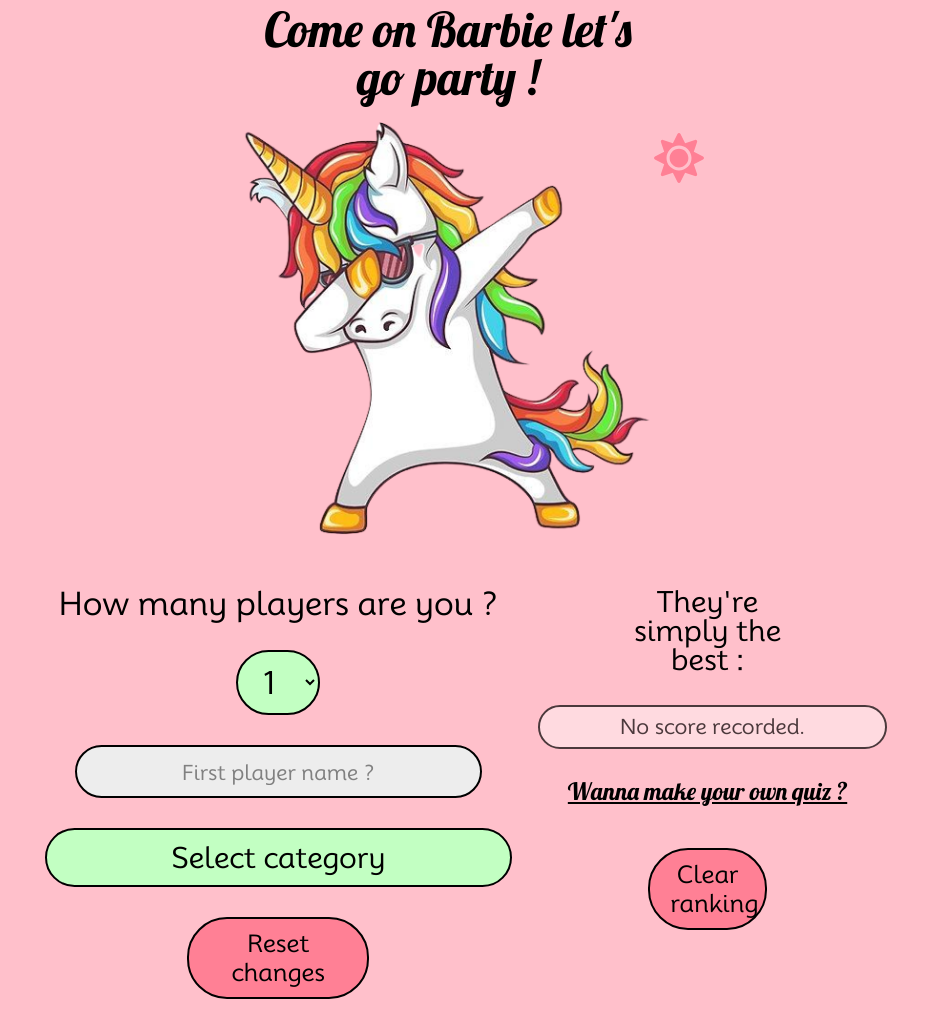
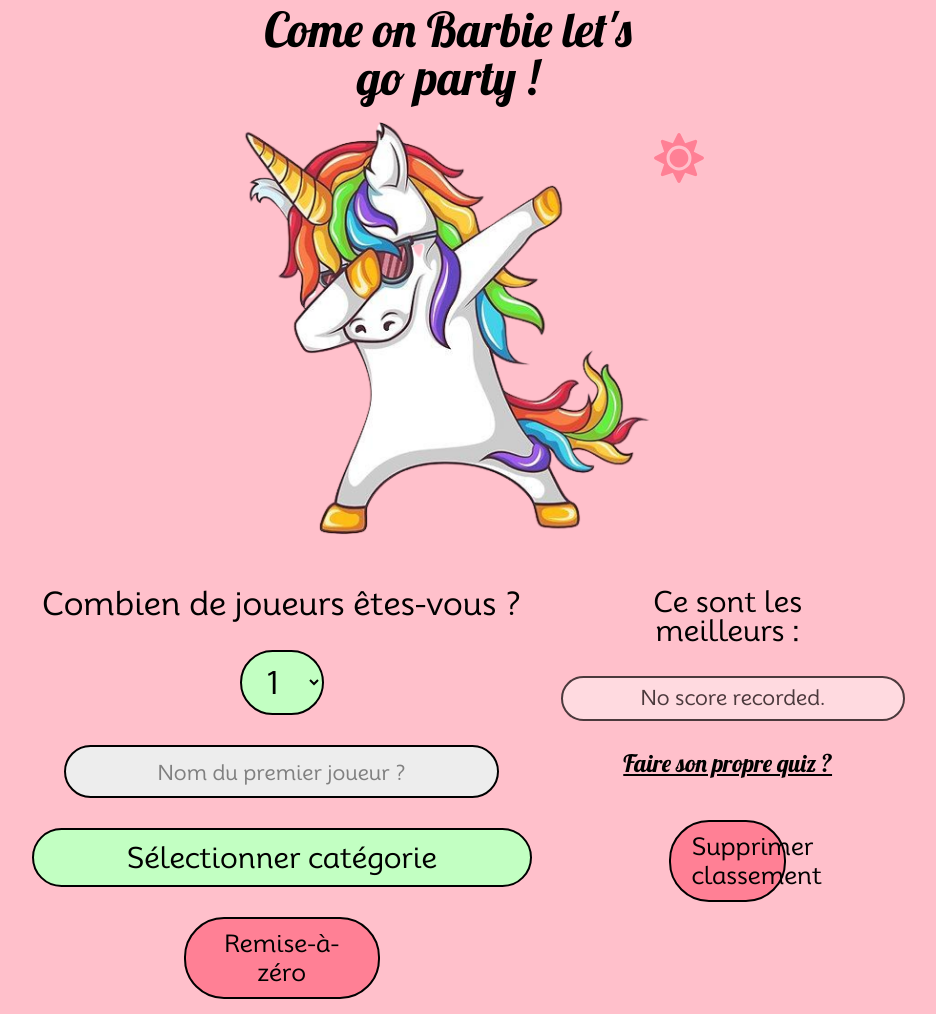
Before and after one commit to Arkayve/come-on-barbie-let-s-go-party, a PHP site: page / in a window 1280 px wide. Shown: the part 35-1049 px from the top of the page, without its empty margins (192-1128 px from the left). Run offline with PHP 8.4, Linux system fonts and the light colour scheme.

Commit message:
make index more dynamic, mage data array to have multilanguage game

```diff
--- a/assets/includes/_config.php
+++ b/assets/includes/_config.php
@@ -1,64 +1,94 @@
 <?php
+
+$count = 1;
+
+$data = [
+    'playerNumber' => ['How many players are you ?', 'Combien de joueurs êtes-vous ?'],
+    'firstPlayerName' => ['First player name ?', 'Nom du premier joueur ?'],
+    'secondPlayerName' => ['Second player name ?', 'Nom du deuxième joueur ?'],
+    'thirdPlayerName' => ['Third player name ?', 'Nom du troisième joueur ?'],
+    'fourthPlayerName' => ['Fourth player name ?', 'Nom du quatrième joueur ?'],
+    'playerBtnCategory' => ['Select category', 'Sélectionner catégorie'],
+    'playerBtnReset' => ['Reset changes', 'Remise-à-zéro'],
+    'rankingTitle' => ['They\'re simply the best :', 'Ce sont les meilleurs :'],
+    'ownQuizLink' => ['Wanna make your own quiz ?', 'Faire son propre quiz ?'],
+    'rankingBtnClear' => ['Clear ranking', 'Supprimer classement'],
+    'categoryTitle' => ['Select category :', 'Sélectionner catégorie :'],
+    'easy' => ['Easy', 'Facile'],
+    'medium' => ['Medium', 'Moyen'],
+    'hard' => ['Hard', 'Difficile'],
+    'endgameTitle' => ['Here are your game stats !', 'Voici les stats de votre partie !'],
+    'ownQuizTitle' => ['Here you can make your own quiz.', 'Ici vous créez votre propre quiz.'],
+    'ownQuizName' => ['What is the name of your quiz ?', 'Quel est le nom de votre quiz ?'],
+    'ownQuizPrecision' => ['You must give four possible answers.', 'Vous devez renseigner quatre réponses possibles.'],
+    'firstProposition' => ['First proposition.', 'Première proposition.'],
+    'secondProposition' => ['Second proposition.', 'Deuxième proposition.'],
+    'thirdProposition' => ['Third proposition.', 'Troisième proposition.'],
+    'fourthProposition' => ['Fourth proposition.', 'Quatrième proposition.'],
+    'goodAnswerIs' => ['We have to know which is the good answer : ', 'Quelle est la bonne réponse : '],
+    'anecdoteTitle' => ['Everyone likes anecdote. Please let us know something about your question.', 'Tout le monde aime les anecdotes. Dites nous quelque chose en rapport avec votre question.'],
+    'anecdoteText' => ['Type your text here.', 'Tapez votre texte ici.']
+];
 
 $quiz = [
     [
-        'name' => 'American Series',
+        'name' => ['American Series', 'Séries américaines'],
         'file' => 'american_series.json',
     ],
     [
-        'name' => 'Belgian Beers',
+        'name' => ['Belgian Beers', 'Bières belge'],
         'file' => 'belgian_beers.json',
     ],
     [
-        'name' => 'Bulk Cultivation',
+        'name' => ['Bulk Cultivation', 'Culture en vrac'],
         'file' => 'bulk_cultivation.json',
     ],
     [
-        'name' => 'Cartoons',
+        'name' => ['Cartoons', 'Dessins animés'],
         'file' => 'cartoons.json',
     ],
     [
-        'name' => 'Company Facts',
+        'name' => ['Company Facts', 'Faits de société'],
         'file' => 'company_facts.json',
     ],
     [
-        'name' => 'COVID-19',
+        'name' => ['COVID-19', 'COVID-19'],
         'file' => 'covid_19.json',
     ],
     [
-        'name' => 'Great Monuments',
+        'name' => ['Great Monuments', 'Grands monuments'],
         'file' => 'great_monuments.json',
     ],
     [
-        'name' => 'Heroes of Kaamelott',
+        'name' => ['Heroes of Kaamelott', 'Héros de Kaamelott'],
         'file' => 'heroes_of_kaamelott.json',
     ],
     [
-        'name' => 'Internet Statistics 2018',
+        'name' => ['Internet Statistics 2018', 'Stats internet 2018'],
         'file' => 'internet_statistics_2018.json',
     ],
     [
-        'name' => 'Mont Saint-Michel',
+        'name' => ['Mont Saint-Michel', 'Mont Saint-Michel'],
         'file' => 'mont_saint_michel.json',
     ],
     [
-        'name' => 'Myths and Legends',
+        'name' => ['Myths and Legends', 'Mythes et légendes'],
         'file' => 'myths_and_legends.json',
     ],
     [
-        'name' => 'Paris Today',
+        'name' => ['Paris Today', 'Paris de nos jours'],
         'file' => 'paris_today.json',
     ],
     [
-        'name' => 'StarTrek',
+        'name' => ['StarTrek', 'Star Trek'],
         'file' => 'startrek.json',
     ],
     [
-        'name' => 'Trademarks and Slogans',
+        'name' => ['Trademarks and Slogans', 'Marques et slogans'],
         'file' => 'trademarks_and_slogans.json',
     ],
     [
-        'name' => 'X-Files',
+        'name' => ['X-Files', 'X-Files'],
         'file' => 'x_files.json',
     ]
 ];
--- a/assets/js/storage.js
+++ b/assets/js/storage.js
@@ -7,8 +7,10 @@ function saveBestScores() {
             score: playerScores[i],
             ratio: playerScores[i] / questionsAnswered
         };
+        if (player.score !== 0) {
         scores.push(player);
-    }
+        };
+    };
     sortPlayerScores();
     saveInLocalStorage();
 }
--- a/index.php
+++ b/index.php
@@ -41,75 +41,39 @@ include_once 'assets/includes/_config.php';
             <img id="main__img" class="main__img w-90 max-w-500" alt="dabbing unicorn" src="assets/img/unicorn-bg.png">
             <div class="player-responsive justify-center w-90 m-auto">
                 <div id="player" class="flex column align-center">
-                    <h2>How many players are you ?</h2>
+                    <h2><?=$data['playerNumber'][$count]?></h2>
                     <select id="player__number" class="btn player__number">
                         <option value="1">1</option>
                         <option value="2">2</option>
                         <option value="3">3</option>
                         <option value="4">4</option>
                     </select>
-                    <input id="first-player-name" type="text" placeholder="First player name ?"
-                        class="btn player__name max-w-500 active">
-                    <input id="second-player-name" type="text" placeholder="Second player name ?"
-                        class="btn player__name max-w-500">
-                    <input id="third-player-name" type="text" placeholder="Third player name ?"
-                        class="btn player__name max-w-500">
-                    <input id="fourth-player-name" type="text" placeholder="Fourth player name ?"
-                        class="btn player__name max-w-500">
-                    <button type="button" id="player__btn-category"
-                        class="btn player__btn-category w-90 max-w-500">Select
-                        category</button>
-                    <button type="button" id="player__btn-reset" class="btn player__btn-reset">Reset
-                        changes</button>
+                    <input id="first-player-name" type="text" placeholder="<?=$data['firstPlayerName'][$count]?>" class="btn player__name max-w-500 active">
+                    <input id="second-player-name" type="text" placeholder="<?=$data['secondPlayerName'][$count]?>" class="btn player__name max-w-500">
+                    <input id="third-player-name" type="text" placeholder="<?=$data['thirdPlayerName'][$count]?>" class="btn player__name max-w-500">
+                    <input id="fourth-player-name" type="text" placeholder="<?=$data['fourthPlayerName'][$count]?>" class="btn player__name max-w-500">
+                    <button type="button" id="player__btn-category" class="btn player__btn-category w-90 max-w-500"><?=$data['playerBtnCategory'][$count]?></button>
+                    <button type="button" id="player__btn-reset" class="btn player__btn-reset"><?=$data['playerBtnReset'][$count]?></button>
                 </div>
                 <div id="ranking">
-                    <h3 id="ranking__title" class="ranking__title">They're simply the
-                        best
-                        :</h3>
+                    <h3 id="ranking__title" class="ranking__title"><?=$data['rankingTitle'][$count]?></h3>
                     <ol id="ranking__list" class="btn ranking__list w-90 max-w-500 m-auto"></ol>
-                    <a id="own-quiz-link" class="own-quiz-link" href="#">Wanna make your own quiz ?</a>
+                    <a id="own-quiz-link" class="own-quiz-link" href="#"><?=$data['ownQuizLink'][$count]?></a>
                     <button type="button" id="ranking__btn-clear"
-                        class="btn ranking__btn-clear">Clear ranking</button>
+                        class="btn ranking__btn-clear"><?=$data['rankingBtnClear'][$count]?></button>
                 </div>
             </div>
             <div id="category" class="category hidden">
 
-                <h2 id="category__title" class="category__title">Select category :
-                </h2>
+                <h2 id="category__title" class="category__title"><?=$data['categoryTitle'][$count]?></h2>
 
-                <div id="category-responsive"
-                    class="category-responsive flex align-center justify-center column">
-                    <button type="button" class="btn category__btn flex justify-center w-90"
-                        data-category-name="belgian_beers">Belgian beers</button>
-                    <button type="button" class="btn category__btn flex justify-center w-90"
-                        data-category-name="covid_19">COVID-19</button>
-                    <button type="button" class="btn category__btn flex justify-center w-90"
-                        data-category-name="bulk_cultivation">Bulk cultivation</button>
-                    <button type="button" class="btn category__btn flex justify-center w-90"
-                        data-category-name="cartoons">Cartoons</button>
-                    <button type="button" class="btn category__btn flex justify-center w-90"
-                        data-category-name="company_facts">Company Facts</button>
-                    <button type="button" class="btn category__btn flex justify-center w-90"
-                        data-category-name="great_monuments">Great Monuments</button>
-                    <button type="button" class="btn category__btn flex justify-center w-90"
-                        data-category-name="heroes_of_kaamelott">Heroes of Kaamelott</button>
-                    <button type="button" class="btn category__btn flex justify-center w-90"
-                        data-category-name="trademarks_and_slogans">Trademarks and slogans</button>
-                    <button type="button" class="btn category__btn flex justify-center w-90"
-                        data-category-name="mont_saint_michel">Mont
-                        Saint-Michel</button>
-                    <button type="button" class="btn category__btn flex justify-center w-90"
-                        data-category-name="myths_and_legends">Myths and legends</button>
-                    <button type="button" class="btn category__btn flex justify-center w-90"
-                        data-category-name="paris_today">Paris today</button>
-                    <button type="button" class="btn category__btn flex justify-center w-90"
-                        data-category-name="american_series">American series</button>
-                    <button type="button" class="btn category__btn flex justify-center w-90"
-                        data-category-name="startrek">StarTrek</button>
-                    <button type="button" class="btn category__btn flex justify-center w-90"
-                        data-category-name="internet_statistics_2018">Internet statistics 2018</button>
-                    <button type="button" class="btn category__btn flex justify-center w-90"
-                        data-category-name="x_files">X-Files</button>
+                <div id="category-responsive" class="category-responsive flex align-center justify-center column">
+                    <?php
+                        foreach ($quiz as $theme) {
+                            $file = substr($theme['file'], 0, -5);
+                            echo "<button type='button' class='btn category__btn flex justify-center w-90' data-category-name='{$file}'>{$theme['name'][$count]}</button>";
+                        };
+                    ?>
                 </div>
 
                 <div id="difficulty"
@@ -120,11 +84,11 @@ include_once 'assets/includes/_config.php';
                             class="difficulty-responsive__img">
                         <div class="difficulty-responsive__btn">
                             <button id="débutant" type="button"
-                                class="btn difficulty__btn easy w-90 max-w-500">Easy</button>
+                                class="btn difficulty__btn easy w-90 max-w-500"><?=$data['easy'][$count]?></button>
                             <button id="confirmé" type="button"
-                                class="btn difficulty__btn medium w-90 max-w-500">Medium</button>
+                                class="btn difficulty__btn medium w-90 max-w-500"><?=$data['medium'][$count]?></button>
                             <button id="expert" type="button"
-                                class="btn difficulty__btn hard w-90 max-w-500">Hard</button>
+                                class="btn difficulty__btn hard w-90 max-w-500"><?=$data['hard'][$count]?></button>
                         </div>
                         <img src="assets/img/unicorn-star.png" alt="unicorn with a star"
                             class="difficulty-responsive__img">
@@ -168,39 +132,39 @@ include_once 'assets/includes/_config.php';
         </section>
 
         <section id="endgame" class="endgame hidden flex column align-center">
-            <h2>Here are your game stats !</h2>
+            <h2><?=$data['endgameTitle'][$count]?></h2>
             <p id="endgame__stats" class="endgame__stats w-90 max-w-500"></p>
             <img src="assets/img/unicorn-ftw.png" alt="glory unicorn" class="endgame__img w-90 max-w-500">
             <img src="assets/img/home-mushroom.png" alt="home mushroom" id="endgame__btn-home" class="img endgame__btn-home">
         </section>
 
         <section id="own-quiz" class="own-quiz hidden">
-            <h2>Here you can make your own quiz.</h2>
-            <input id="own-quiz__name" class="own-quiz__name" type="text" placeholder="What is the name of your quiz ?">
-            <h3>You must give four possible answers.</h3>
-            <input id="own-quiz__first-answer" class="own-quiz__answer" type="text" placeholder="First proposition.">
-            <input id="own-quiz__second-answer" class="own-quiz__answer" type="text" placeholder="Second proposition.">
-            <input id="own-quiz__third-answer" class="own-quiz__answer" type="text" placeholder="Third proposition.">
-            <input id="own-quiz__fourth-answer" class="own-quiz__answer" type="text" placeholder="Fourth proposition.">
-            <h3>We have to know which is the good answer : </h3>
+            <h2><?=$data['ownQuizTitle'][$count]?></h2>
+            <input id="own-quiz__name" class="own-quiz__name" type="text" placeholder="<?=$data['ownQuizName'][$count]?>">
+            <h3><?=$data['ownQuizPrecision'][$count]?></h3>
+            <input id="own-quiz__first-answer" class="own-quiz__answer" type="text" placeholder="<?=$data['firstProposition'][$count]?>">
+            <input id="own-quiz__second-answer" class="own-quiz__answer" type="text" placeholder="<?=$data['secondProposition'][$count]?>">
+            <input id="own-quiz__third-answer" class="own-quiz__answer" type="text" placeholder="<?=$data['thirdProposition'][$count]?>">
+            <input id="own-quiz__fourth-answer" class="own-quiz__answer" type="text" placeholder="<?=$data['fourthProposition'][$count]?>">
+            <h3><?=$data['goodAnswerIs'][$count]?></h3>
             <div>
                 <input id="own-quiz__first-radio" type="radio" value="1">
-                <label for="own-quiz__first-radio">First proposition</label>
+                <label for="own-quiz__first-radio"><?=$data['firstProposition'][$count]?></label>
             </div>
             <div>
                 <input id="own-quiz__second-radio" type="radio" value="2">
-                <label for="own-quiz__second-radio">Second proposition</label>
+                <label for="own-quiz__second-radio"><?=$data['secondProposition'][$count]?></label>
             </div>
             <div>
                 <input id="own-quiz__third-radio" type="radio" value="3">
-                <label for="own-quiz__third-radio">Third proposition</label>
+                <label for="own-quiz__third-radio"><?=$data['thirdProposition'][$count]?></label>
             </div>
             <div>
                 <input id="own-quiz__fourth-radio" type="radio" value="4">
-                <label for="own-quiz__fourth-radio">Fourth proposition</label>
+                <label for="own-quiz__fourth-radio"><?=$data['fourthProposition'][$count]?></label>
             </div>
-            <h3>Everyone likes anecdote. Please let us know something about your question.</h3>
-            <textarea id="own-quiz__anecdote" class="own-quiz__anecdote" placeholder="Type your text here."></textarea>
+            <h3><?=$data['anecdoteTitle'][$count]?></h3>
+            <textarea id="own-quiz__anecdote" class="own-quiz__anecdote" placeholder="<?=$data['anecdoteText'][$count]?>"></textarea>
         </section>
 
     </main>
```
